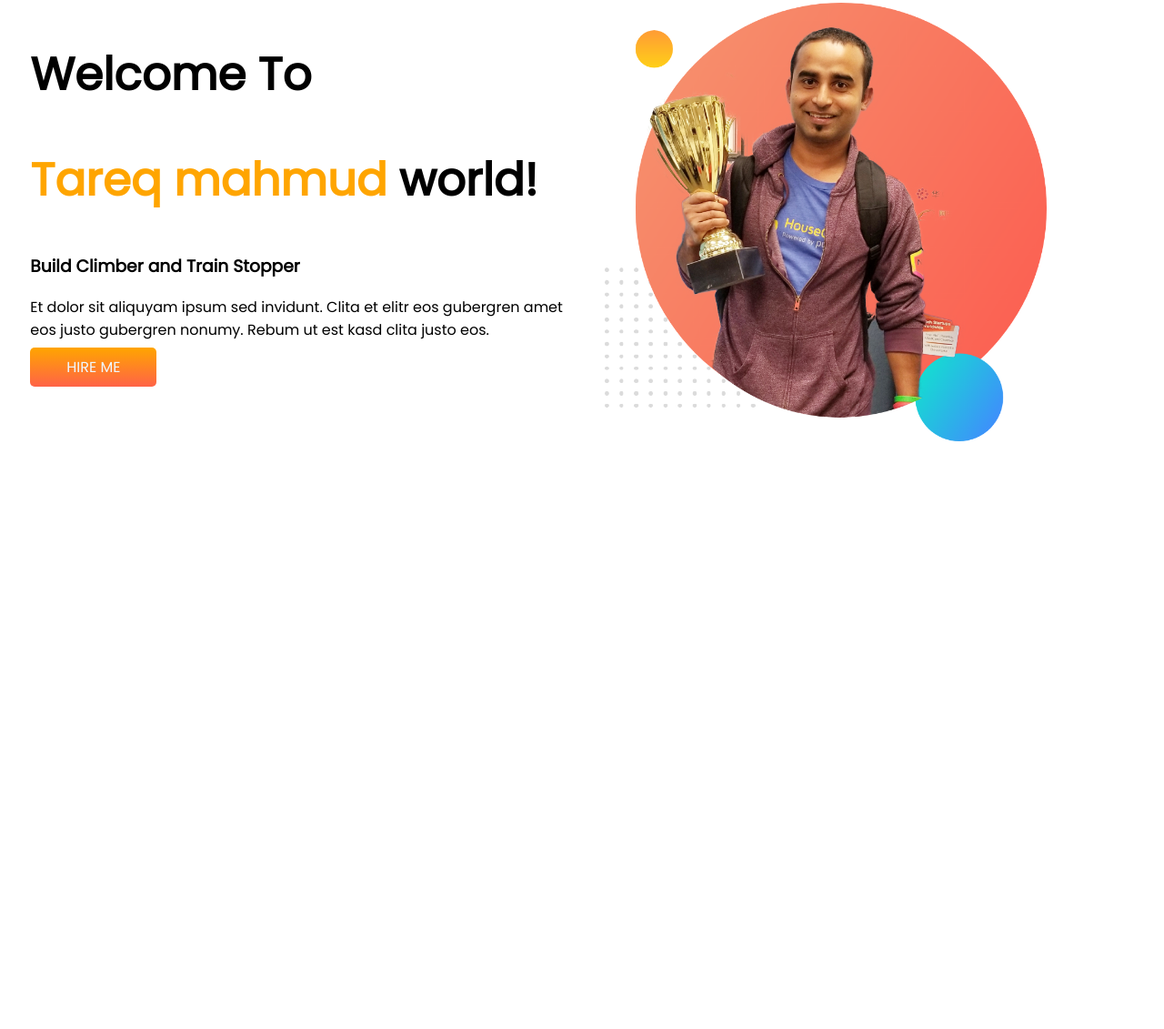
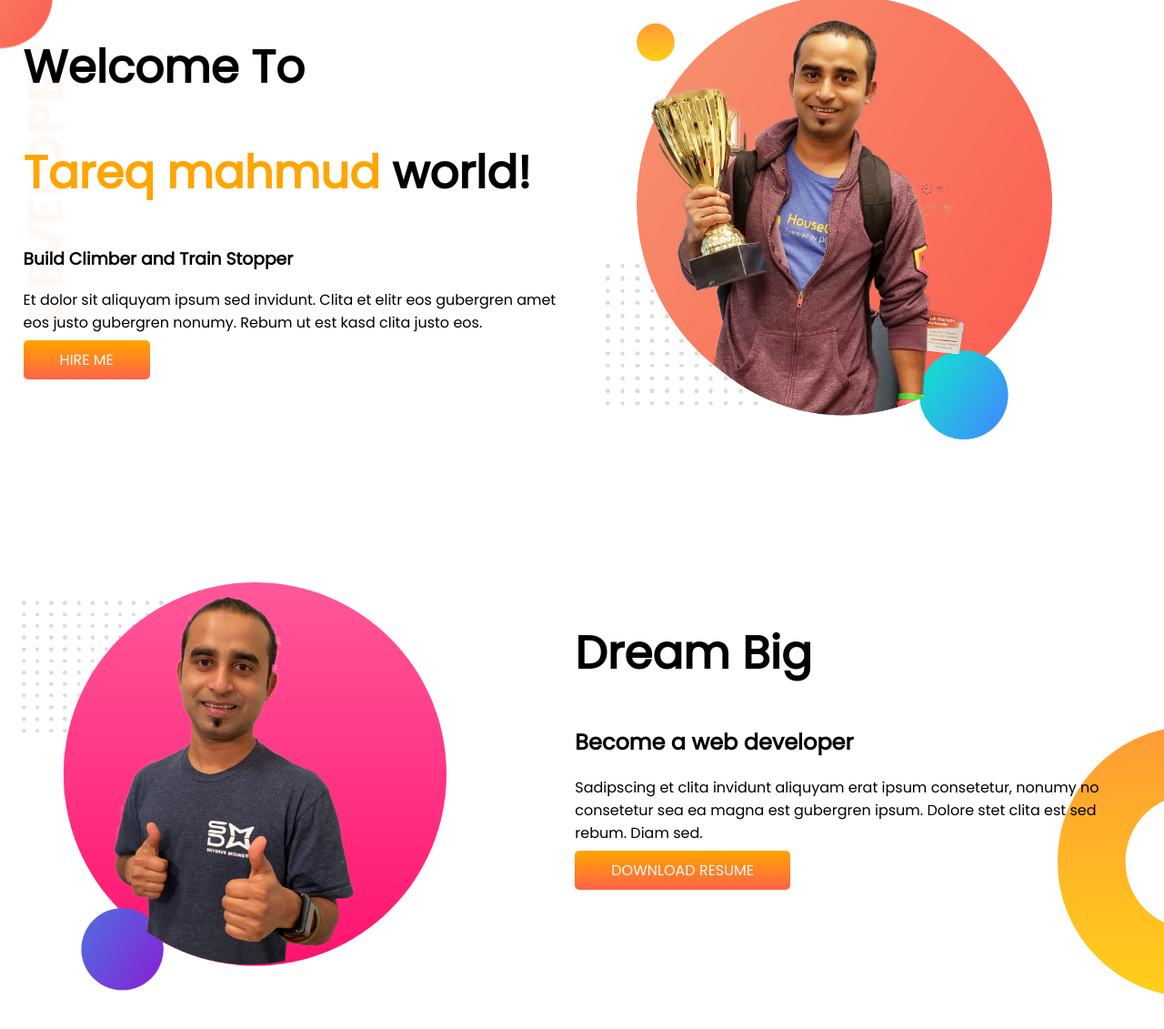
Before and after one commit to Mahmudtareq/developer-portfolio, a plain HTML site: page index.html in a window 1280 px wide. Shown: the part 5-1136 px from the top of the page at 91% size. Before the commit the page ends 800 px from the top, so only its background shows below. Drawn offline with Linux system fonts and the light colour scheme.

Commit message:
bottom banner

```diff
--- a/index.html
+++ b/index.html
@@ -15,7 +15,8 @@
 </head>
 
 <body>
-    <section class="">
+    <section class="top-banner">
+        <!--header part start-->
         <div class="half-width">
             <h1>Welcome To</h1>
             <h1> <span class="orange-color">Tareq mahmud</span> world!</h1>
@@ -28,7 +29,21 @@
         <div class="half-width">
             <img src="./images/jhankar.png" alt="janker">
         </div>
+        <!--header part end-->
 
+    </section>
+    <section class="bottom-banner">
+        <div class="half-width">
+            <img src="./images/jhankar2.png" alt="janker 2">
+        </div>
+        <div class="half-width">
+            <h1>Dream Big</h1>
+            <h2>Become a web developer</h2>
+            <p>Sadipscing et clita invidunt aliquyam erat ipsum consetetur, nonumy no consetetur sea ea magna est
+                gubergren ipsum. Dolore stet clita est sed rebum. Diam sed.</p>
+            <a class="hire-btn" href="#">DOWNLOAD RESUME</a>
+
+        </div>
     </section>
 
 </body>
--- a/style.css
+++ b/style.css
@@ -1,5 +1,6 @@
 body{
     font-family: 'Poppins', sans-serif;
+    margin: 0;
 }
 h1{
     font-size: 50px;
@@ -9,6 +10,7 @@ h1{
 }
 section{
     display: flex;
+    margin-bottom: 150px;
 }
 .half-width{
     width: 50%;
@@ -27,3 +29,16 @@ section{
 
 
 }
+.top-banner{
+
+    background-image: url(./images/top-banner.png);
+    background-repeat: no-repeat;
+
+
+}
+.bottom-banner{
+    background-image: url(./images/dream-bg.png);
+    background-repeat: no-repeat;
+    background-position: right bottom;
+    padding-right: 5%;
+}
```
Also changed, not shown: showoff/IMG_20210609_223653.png (added).
